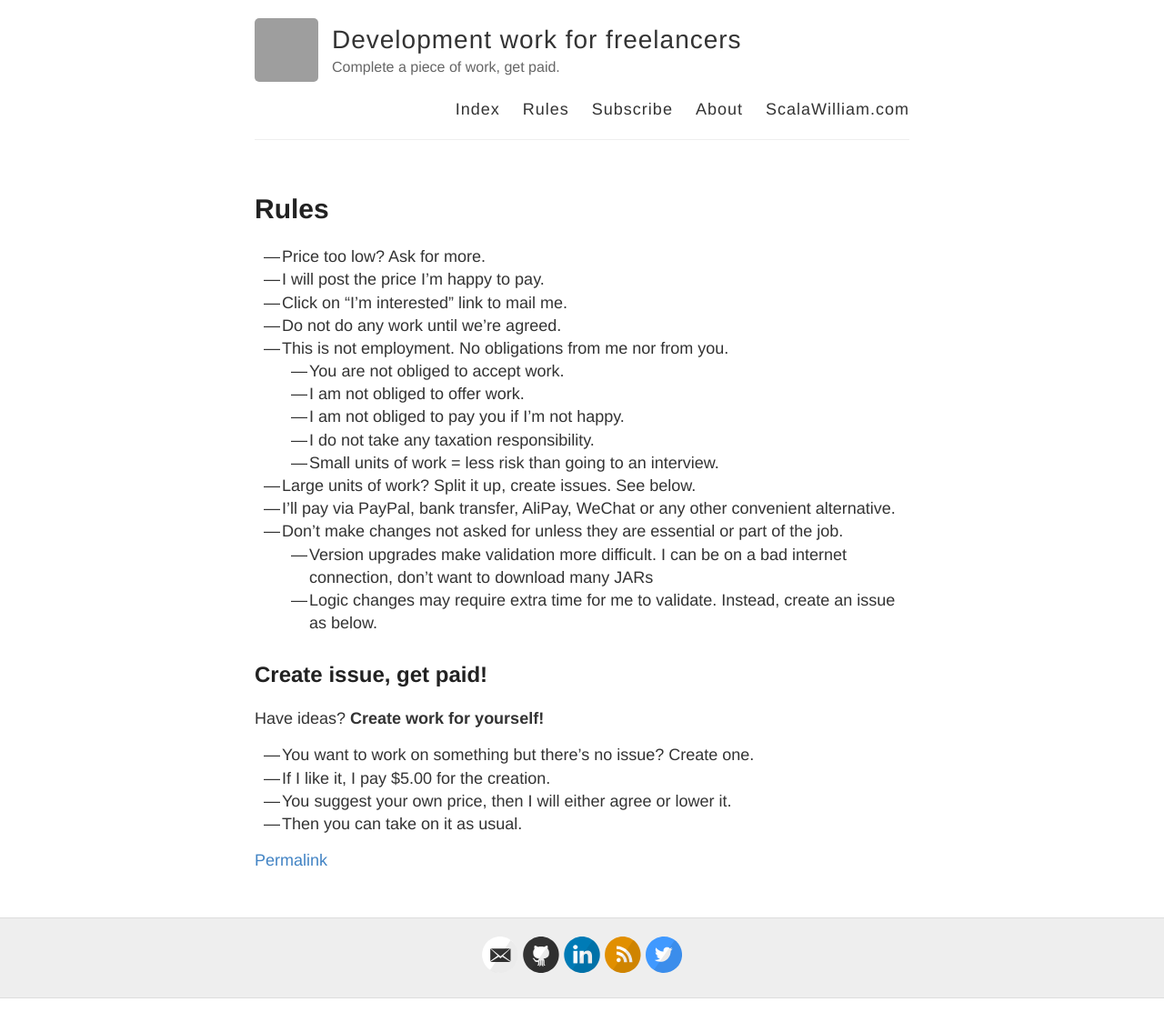
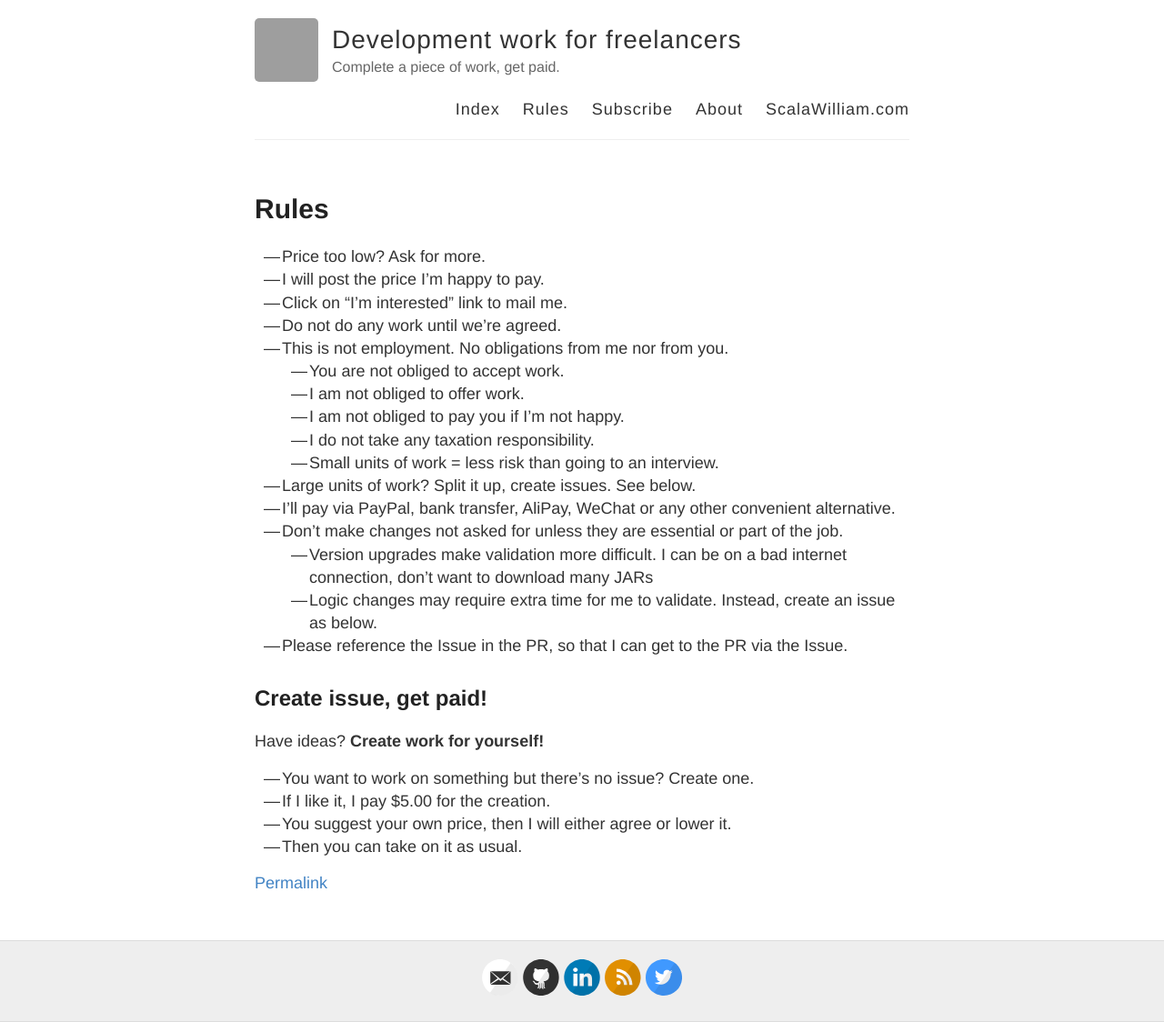
Before and after one commit to ScalaWilliam/Work, a Jekyll site: the page built from rules.md, in a window 1280 px wide. Shown: the whole page at 91% size. Built offline with Jekyll 4.4.1, drawn with Linux system fonts in a browser that asks for light colours; before the commit the page ends 1098 px from its top, so only the background shows below that; grey boxes are pictures that could not be loaded.

Commit message:
Update rules.md

```diff
--- a/rules.md
+++ b/rules.md
@@ -19,6 +19,7 @@ permalink: /rules/
 - Don't make changes not asked for unless they are essential or part of the job.
   - Version upgrades make validation more difficult. I can be on a bad internet connection, don't want to download many JARs
   - Logic changes may require extra time for me to validate. Instead, create an issue as below.
+- Please reference the Issue in the PR, so that I can get to the PR via the Issue.
 
 ## Create issue, get paid!
 
```
